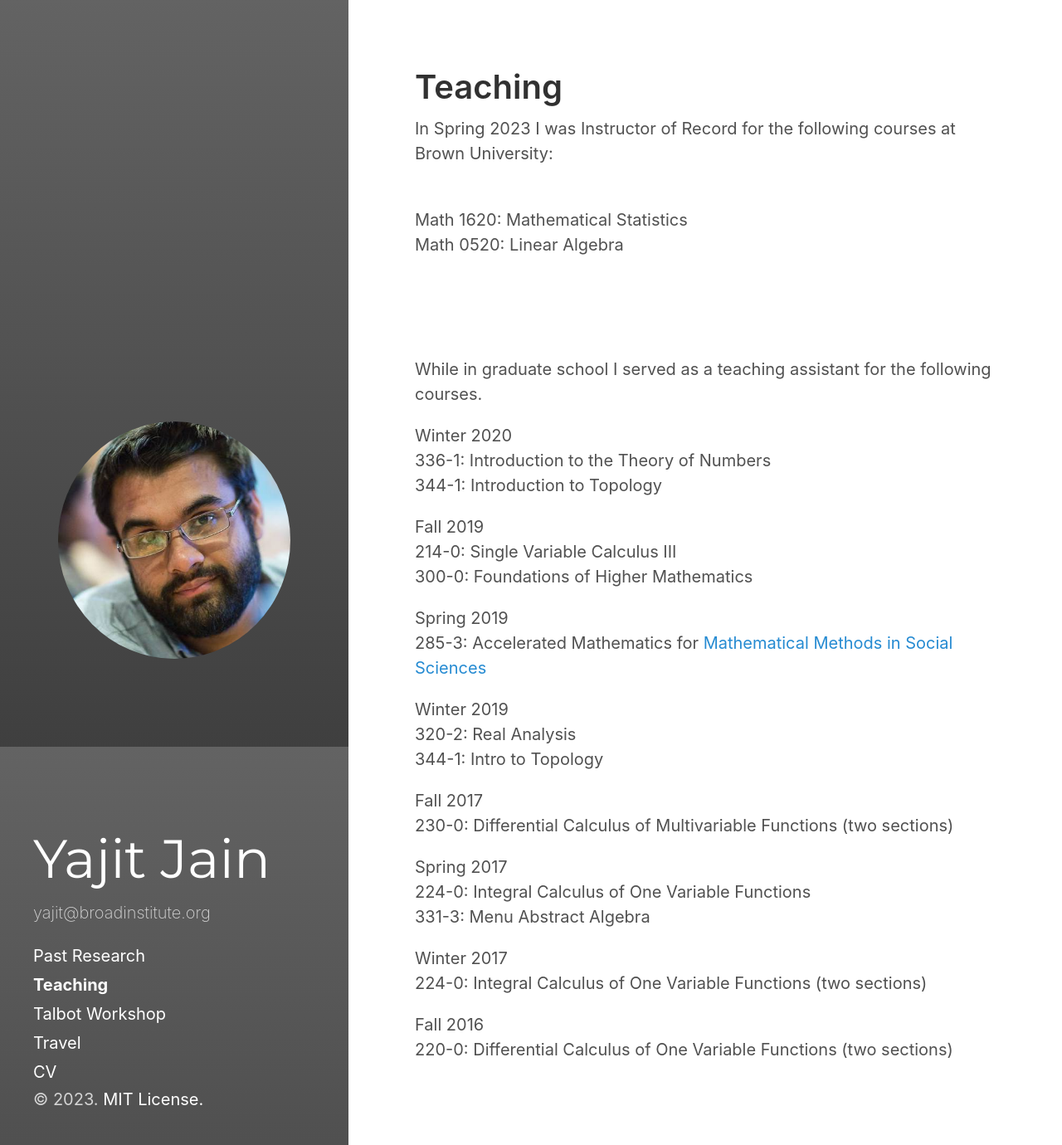
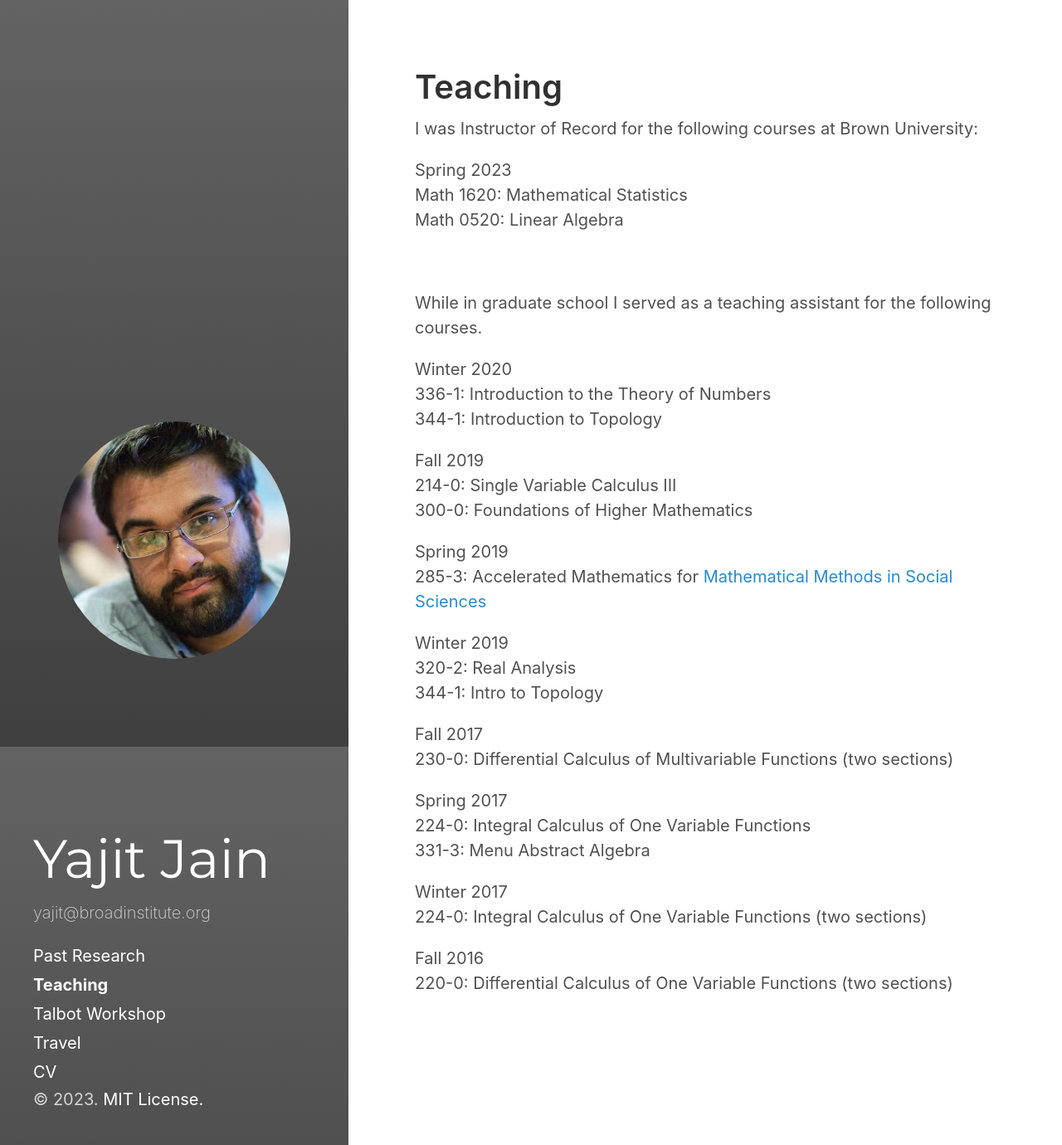
Before and after one commit to ykjain/ykjain.github.io, a Jekyll site: the page built from teaching.md, in a window 1280 px wide and 1380 px high. Shown: the whole window at 83% size. Built offline with Jekyll 4.4.1, drawn with Linux system fonts in a browser that asks for light colours.

Commit message:
Update teaching.md

```diff
--- a/teaching.md
+++ b/teaching.md
@@ -6,14 +6,11 @@ sidebar_link: true
 sidebar_sort_order: 2
 ---
 
-In Spring 2023 I was Instructor of Record for the following courses at Brown University:
+I was Instructor of Record for the following courses at Brown University:
 
-<br> Math 1620: Mathematical Statistics<br> Math 0520: Linear Algebra
+Spring 2023<br> Math 1620: Mathematical Statistics<br> Math 0520: Linear Algebra
 
 <br>
-
-<br>
-
 
 While in graduate school I served as a teaching assistant for the following courses.
 
```
